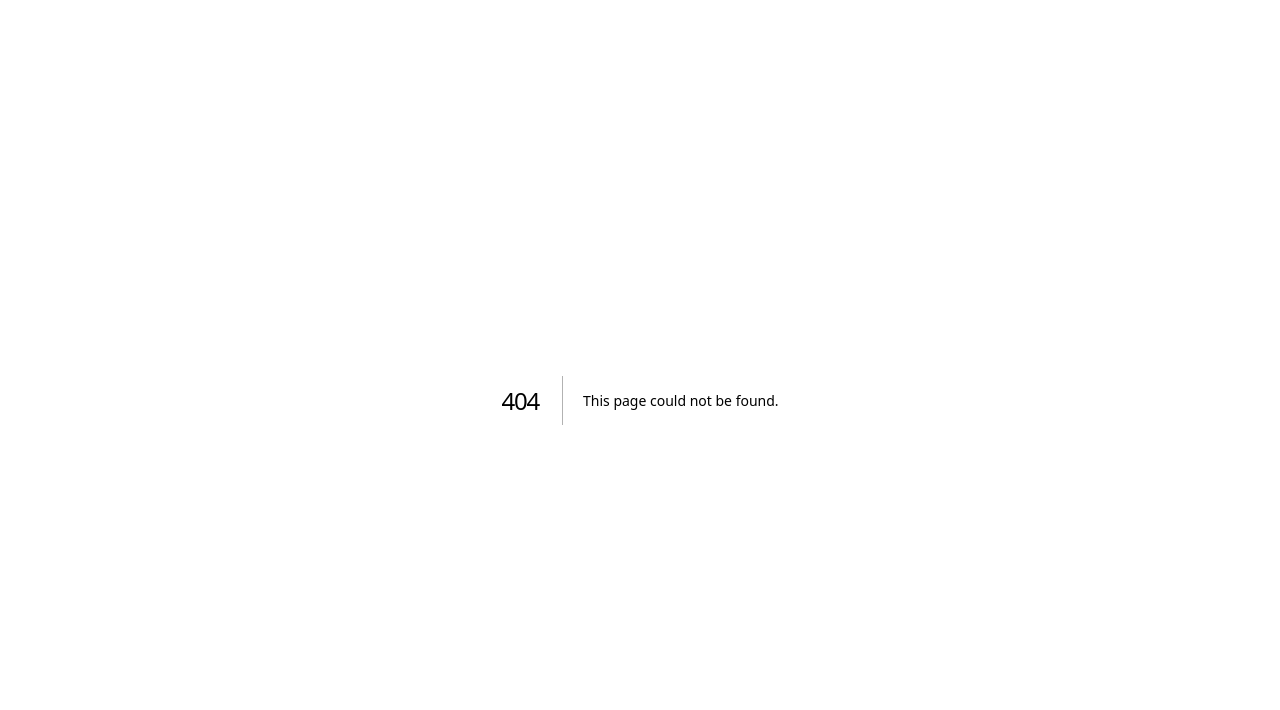
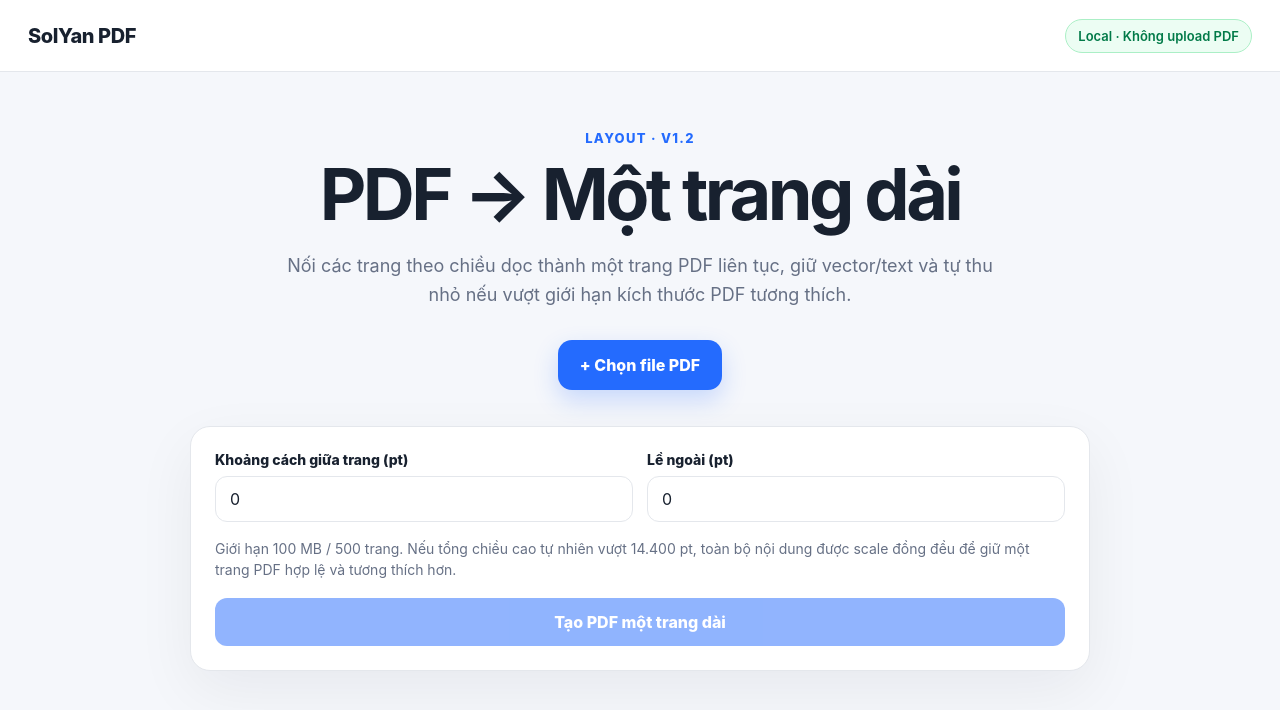
Before and after one commit to solyan842/SolYan-PDF, a Next.js app in the folder frontend/: page /single-page in a window 1280 px wide. Before the commit this address had no page. Shown: the top 710 px of the page. Built offline with nearby package versions, Linux system fonts and the light colour scheme.

Commit message:
feat: add PDF single-page UI

```diff
--- /dev/null
+++ b/frontend/app/single-page/page.tsx
@@ -0,0 +1,63 @@
+'use client';
+
+import { ChangeEvent, useState } from 'react';
+import { createSinglePagePdf } from '../../lib/single-page';
+import { downloadPdf } from '../../lib/pdf-client';
+
+const MAX_FILE_SIZE = 100 * 1024 * 1024;
+
+export default function SinglePagePage() {
+  const [file, setFile] = useState<File | null>(null);
+  const [gap, setGap] = useState(0);
+  const [margin, setMargin] = useState(0);
+  const [busy, setBusy] = useState(false);
+  const [error, setError] = useState('');
+
+  function onFile(event: ChangeEvent<HTMLInputElement>) {
+    const selected = event.target.files?.[0] ?? null;
+    if (selected && selected.size > MAX_FILE_SIZE) {
+      setFile(null);
+      setError('PDF vượt giới hạn 100 MB cho xử lý local.');
+      event.target.value = '';
+      return;
+    }
+    setFile(selected);
+    setError('');
+  }
+
+  async function run() {
+    if (!file) return;
+    setBusy(true);
+    setError('');
+    try {
+      const bytes = await createSinglePagePdf(await file.arrayBuffer(), { gap, margin });
+      downloadPdf(bytes, 'solyan-single-page.pdf');
+    } catch (cause) {
+      setError(cause instanceof Error ? cause.message : 'Không thể tạo PDF một trang dài.');
+    } finally {
+      setBusy(false);
+    }
+  }
+
+  const invalid = gap < 0 || gap > 144 || margin < 0 || margin > 144;
+
+  return <main className="shell">
+    <header className="topbar"><a className="brand" href="/">SolYan PDF</a><div className="privacy-pill">Local · Không upload PDF</div></header>
+    <section className="hero compact-hero">
+      <p className="eyebrow">LAYOUT · V1.2</p>
+      <h1>PDF → Một trang dài</h1>
+      <p className="subtitle">Nối các trang theo chiều dọc thành một trang PDF liên tục, giữ vector/text và tự thu nhỏ nếu vượt giới hạn kích thước PDF tương thích.</p>
+      <label className="picker"><input type="file" accept="application/pdf,.pdf" onChange={onFile}/><span>+ Chọn file PDF</span></label>
+    </section>
+    <section className="workspace form-workspace">
+      <div style={{ display: 'grid', gridTemplateColumns: 'repeat(auto-fit, minmax(220px, 1fr))', gap: 14 }}>
+        <label className="field"><span>Khoảng cách giữa trang (pt)</span><input type="number" min="0" max="144" step="1" value={gap} onChange={(e)=>setGap(Number(e.target.value))}/></label>
+        <label className="field"><span>Lề ngoài (pt)</span><input type="number" min="0" max="144" step="1" value={margin} onChange={(e)=>setMargin(Number(e.target.value))}/></label>
+      </div>
+      {file && <p className="selected-file">Đã chọn: <strong>{file.name}</strong></p>}
+      <p className="hint">Giới hạn 100 MB / 500 trang. Nếu tổng chiều cao tự nhiên vượt 14.400 pt, toàn bộ nội dung được scale đồng đều để giữ một trang PDF hợp lệ và tương thích hơn.</p>
+      {error && <div className="error">{error}</div>}
+      <button className="merge-button" type="button" onClick={run} disabled={!file || busy || invalid}>{busy ? 'Đang ghép một trang…' : 'Tạo PDF một trang dài'}</button>
+    </section>
+  </main>;
+}
```
